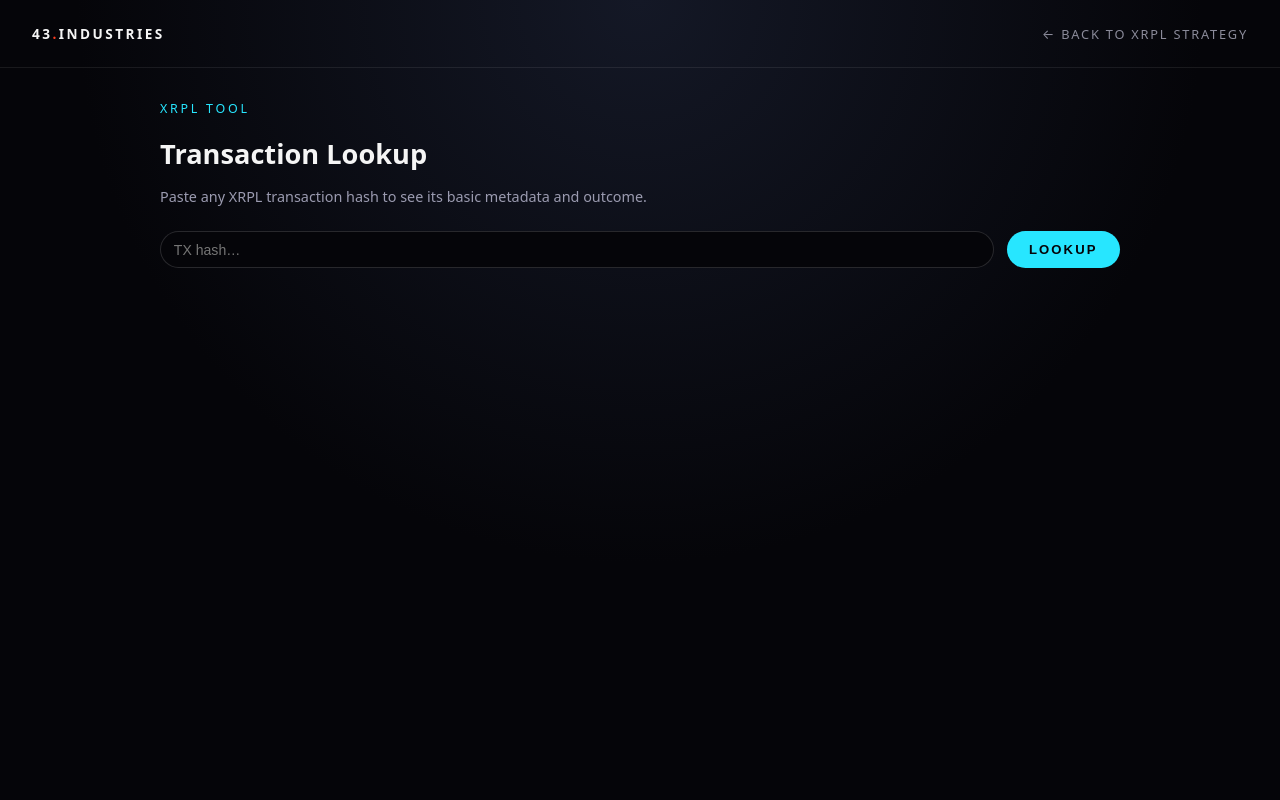
After one commit to 43industries/43, a Flask app: page /xrpl/tx in a window 1280 px wide. The commit adds this page. Run offline with Flask 3, Linux system fonts and the light colour scheme.

Commit message:
Add XRPL transaction lookup tool
Made-with: Cursor

```diff
--- a/app.py
+++ b/app.py
@@ -186,5 +186,28 @@ def xrpl_address():
     return render_template("xrpl_address.html", data=data, error=error, address=address)
 
 
+@app.route("/xrpl/tx", methods=["GET", "POST"])
+def xrpl_tx():
+    data = None
+    error = None
+    tx_hash = ""
+    if request.method == "POST":
+        tx_hash = request.form.get("hash", "").strip()
+        if tx_hash:
+            try:
+                resp = requests.get(
+                    f"https://api.xrpscan.com/api/v1/tx/{tx_hash}", timeout=5
+                )
+                if resp.status_code == 200:
+                    data = resp.json()
+                else:
+                    error = "Transaction not found or XRPL API error."
+            except Exception:
+                error = "Unable to reach XRPL API right now."
+        else:
+            error = "Please enter a transaction hash."
+    return render_template("xrpl_tx.html", data=data, error=error, tx_hash=tx_hash)
+
+
 if __name__ == "__main__":
     app.run(debug=True)
--- a/templates/xrpl.html
+++ b/templates/xrpl.html
@@ -240,7 +240,11 @@
         <tbody>
         <tr>
           <td>XRPL tool</td>
-          <td><a href="/xrpl/address" style="color:#27e6ff;text-decoration:none;">Address explorer</a>, transaction tracker, or AMM calculator</td>
+          <td>
+            <a href="/xrpl/address" style="color:#27e6ff;text-decoration:none;">Address explorer</a>,
+            <a href="/xrpl/tx" style="color:#27e6ff;text-decoration:none;">TX lookup</a>,
+            or AMM calculator
+          </td>
         </tr>
         <tr>
           <td>Content</td>
--- /dev/null
+++ b/templates/xrpl_tx.html
@@ -0,0 +1,171 @@
+<!DOCTYPE html>
+<html lang="en">
+<head>
+  <meta charset="UTF-8">
+  <title>XRPL Transaction Lookup · 43 Industries</title>
+  <meta name="viewport" content="width=device-width, initial-scale=1.0">
+  <style>
+    body {
+      margin: 0;
+      min-height: 100vh;
+      font-family: system-ui, -apple-system, BlinkMacSystemFont, "Segoe UI", sans-serif;
+      background: radial-gradient(circle at top, #141826, #050509 55%);
+      color: #f5f5f5;
+    }
+    header {
+      padding: 1.5rem 2rem;
+      display: flex;
+      justify-content: space-between;
+      align-items: center;
+      border-bottom: 1px solid rgba(255,255,255,0.08);
+    }
+    .logo {
+      font-weight: 600;
+      letter-spacing: 0.18em;
+      text-transform: uppercase;
+      font-size: 0.85rem;
+    }
+    .logo span { color: #ff3c1f; }
+    .back-link {
+      font-size: 0.8rem;
+      letter-spacing: 0.14em;
+      text-transform: uppercase;
+      color: #8b8b9a;
+      text-decoration: none;
+    }
+    .back-link:hover { color: #27e6ff; }
+    main {
+      max-width: 960px;
+      margin: 0 auto;
+      padding: 2rem;
+    }
+    .eyebrow {
+      font-size: 0.78rem;
+      letter-spacing: 0.22em;
+      text-transform: uppercase;
+      color: #27e6ff;
+      margin-bottom: 0.7rem;
+    }
+    h1 {
+      font-size: 1.7rem;
+      margin-bottom: 0.3rem;
+    }
+    .muted {
+      font-size: 0.9rem;
+      color: #9b9bb0;
+    }
+    form {
+      margin-top: 1.6rem;
+      display: flex;
+      gap: 0.8rem;
+      flex-wrap: wrap;
+    }
+    input[type="text"] {
+      flex: 1;
+      min-width: 260px;
+      padding: 0.6rem 0.8rem;
+      border-radius: 999px;
+      border: 1px solid rgba(255,255,255,0.14);
+      background: #050509;
+      color: #f5f5f5;
+      font-size: 0.88rem;
+    }
+    button {
+      padding: 0.6rem 1.4rem;
+      border-radius: 999px;
+      border: none;
+      background: #27e6ff;
+      color: #050509;
+      font-size: 0.82rem;
+      font-weight: 600;
+      letter-spacing: 0.16em;
+      text-transform: uppercase;
+      cursor: pointer;
+    }
+    button:hover { filter: brightness(1.05); }
+    .error {
+      margin-top: 0.9rem;
+      font-size: 0.85rem;
+      color: #ff6b5a;
+    }
+    .card {
+      margin-top: 1.8rem;
+      padding: 1.4rem 1.3rem;
+      border-radius: 1rem;
+      border: 1px solid rgba(255,255,255,0.08);
+      background: rgba(5,5,10,0.9);
+      font-size: 0.86rem;
+    }
+    .row {
+      display: flex;
+      justify-content: space-between;
+      gap: 1.2rem;
+      margin-bottom: 0.4rem;
+    }
+    .label {
+      color: #9b9bb0;
+      font-size: 0.78rem;
+      text-transform: uppercase;
+      letter-spacing: 0.14em;
+    }
+    .value {
+      text-align: right;
+    }
+    code {
+      font-family: ui-monospace, SFMono-Regular, Menlo, Monaco, Consolas, "Liberation Mono", "Courier New", monospace;
+      font-size: 0.78rem;
+    }
+  </style>
+</head>
+<body>
+  <header>
+    <div class="logo">43<span>.</span>Industries</div>
+    <a class="back-link" href="/xrpl">← Back to XRPL Strategy</a>
+  </header>
+  <main>
+    <div class="eyebrow">XRPL Tool</div>
+    <h1>Transaction Lookup</h1>
+    <p class="muted">
+      Paste any XRPL transaction hash to see its basic metadata and outcome.
+    </p>
+
+    <form method="post">
+      <input type="text" name="hash" placeholder="TX hash…" value="{{ tx_hash }}" required>
+      <button type="submit">Lookup</button>
+    </form>
+
+    {% if error %}
+    <div class="error">{{ error }}</div>
+    {% endif %}
+
+    {% if data %}
+    <div class="card">
+      <div class="row">
+        <div class="label">Hash</div>
+        <div class="value"><code>{{ data.hash }}</code></div>
+      </div>
+      <div class="row">
+        <div class="label">Result</div>
+        <div class="value">{{ data.meta.TransactionResult }}</div>
+      </div>
+      <div class="row">
+        <div class="label">Type</div>
+        <div class="value">{{ data.type }}</div>
+      </div>
+      <div class="row">
+        <div class="label">Account</div>
+        <div class="value"><code>{{ data.account }}</code></div>
+      </div>
+      <div class="row">
+        <div class="label">Ledger</div>
+        <div class="value">{{ data.ledger_index }}</div>
+      </div>
+      <div class="row">
+        <div class="label">Fee</div>
+        <div class="value">{{ data.fee }} drops</div>
+      </div>
+    </div>
+    {% endif %}
+  </main>
+</body>
+</html>
```
